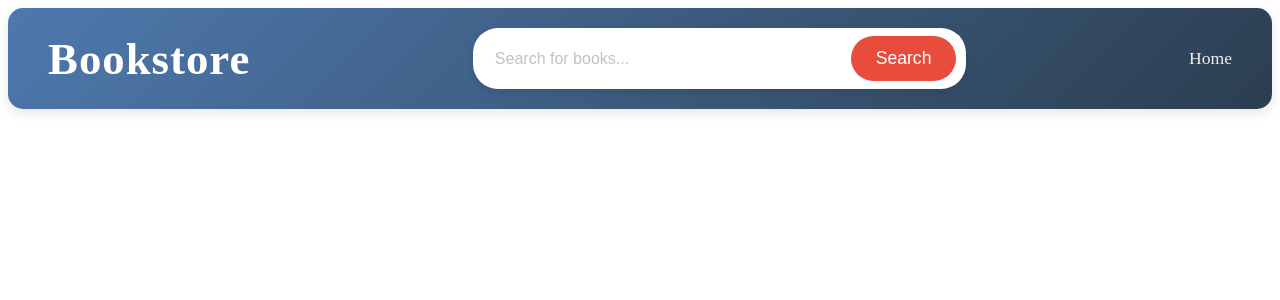
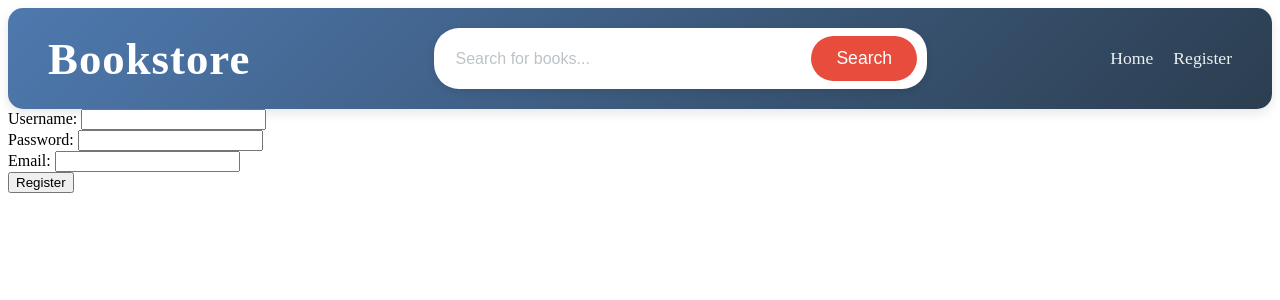
Before and after one commit to HenrikBellander/boksida-fe, a React (Vite) app: page /register in a window 1280 px wide. Shown: the top 300 px of the page. Built offline with nearby package versions, Linux system fonts and the light colour scheme; the HTML template or start-up script is replaced by a standard one.

Commit message:
Merged dev and my-dev, fixed bugs manually

```diff
--- a/src/App.jsx
+++ b/src/App.jsx
@@ -4,8 +4,8 @@ import Categories from "./pages/Categories"
 import BooksByCategory from "./pages/BooksByCategory"
 import BookDetail from './pages/BookDetail';
 import Search from "./components/Search";
-
-
+import Register from "./pages/Register";
+import LoginPage from './pages/LoginPage';
 
 function App() {
 
@@ -18,6 +18,8 @@ function App() {
           <Route path="/category/:category" element={<BooksByCategory />} />
           <Route path="/book/:book_id" element={<BookDetail/>} />
           <Route path="/search" element={<Search />} />
+          <Route path="/register" element={<Register />}/>
+          <Route path="/login" element={<LoginPage />} />
         </Routes>
       </BrowserRouter>
     </>
--- a/src/components/Header.jsx
+++ b/src/components/Header.jsx
@@ -37,6 +37,7 @@ const Header = () => {
 
       <nav className="navbar">
         <a href="/" className="nav-link">Home</a>
+        <a href="/register" className="nav-link">Register</a>
       </nav>
     </header>
   );
--- /dev/null
+++ b/src/pages/LoginPage.jsx
@@ -0,0 +1,22 @@
+import React from 'react';
+
+function LoginPage() {
+    return (
+        <div>
+            <h1>Logga in</h1>
+            <form>
+                <div>
+                    <label>Användarnamn:</label>
+                    <input type="text" />
+                </div>
+                <div>
+                    <label>Lösenord:</label>
+                    <input type="password" />
+                </div>
+                <button type="submit">Logga in</button>
+            </form>
+        </div>
+    );
+}
+
+export default LoginPage;
--- /dev/null
+++ b/src/pages/Register.jsx
@@ -0,0 +1,61 @@
+import React, { useState } from 'react';
+
+
+
+const Register = () => {
+
+    const [formData, setFormData] = useState({
+        name: '',
+        email: ''
+    });
+
+    const handleChange = (e) => {
+        const { name, value } = e.target;
+        setFormData({
+            ...formData,
+            [name]: value
+        });
+    };
+
+    const handleRegister = async (e) => {
+        e.preventDefault();
+
+        // Skicka data till backend via API
+        try {
+
+            const response = await fetch('http://localhost:5000/users/', {
+                method: 'POST',
+                headers: {
+                    'Content-Type': 'application/json',
+                },
+                body: JSON.stringify(formData),
+            });
+
+            if (response.ok) {
+                const data = await response.json();
+                console.log('Data sent successfully:', data);
+            } else {
+
+                console.error('Error sending data:', response);
+            }
+        } catch (error) {
+            console.error('Error:', error);
+        }
+    };
+
+    return (
+        <div className="register-form">
+            <form onSubmit={handleRegister} method='POST'>
+                <label for='username'>Username: </label>
+                <input type='text' name='username' value={formData.username} onChange={handleChange}/> <br/>
+                <label for='password'>Password: </label>
+                <input type='password' name='password' value={formData.password} onChange={handleChange}/><br/>
+                <label for='email'>Email: </label>
+                <input type='text' name='email' value={formData.email} onChange={handleChange}/><br/>
+                <button type='submit'>Register</button>
+            </form>
+        </div>
+    );
+};
+
+export default Register;
```
